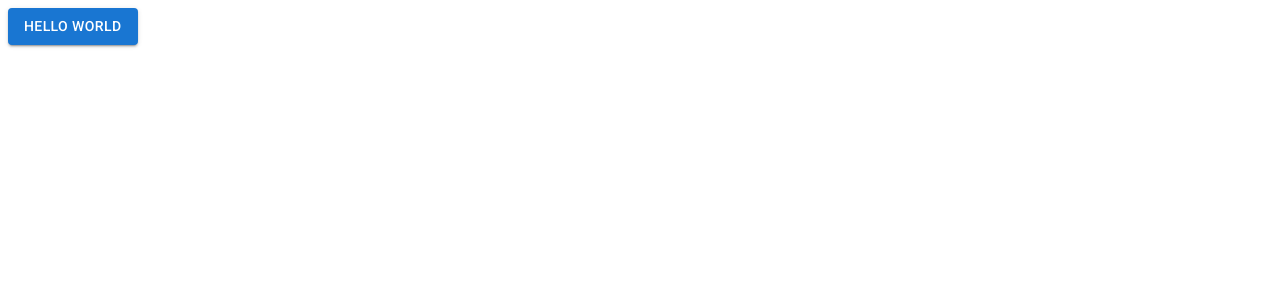
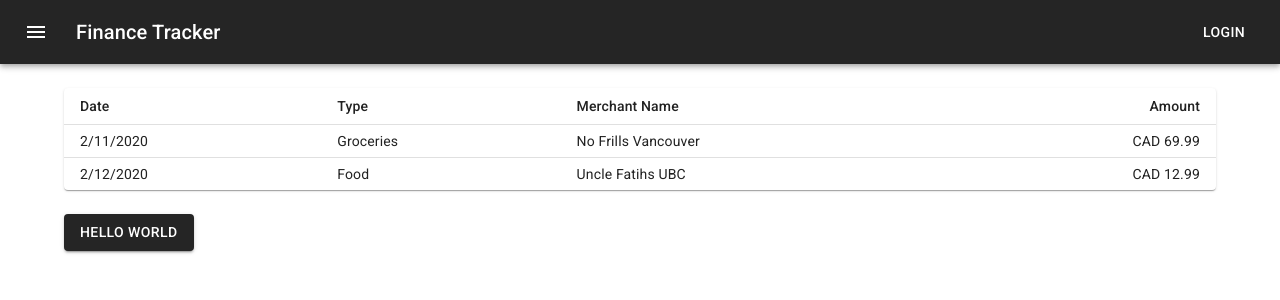
Before and after one commit to phillytan/FinanceTracker, a React (Create React App) app: page / in a window 1280 px wide. Shown: the top 300 px of the page. Built offline with nearby package versions, Linux system fonts and the light colour scheme.

Commit message:
Add Components

```diff
--- a/src/App.js
+++ b/src/App.js
@@ -1,7 +1,19 @@
-import { Button } from '@mui/material'
+import { Button, Container } from '@mui/material'
+import NavBar from './components/NavBar';
+import TransactionsTable from './components/TransactionsTable';
 
 function App() {
-  return <Button variant="contained">Hello World</Button>;
+  return (
+		<>
+			<NavBar />
+			<Container>
+        <br />
+        <TransactionsTable />
+        <br />
+				<Button variant="contained">Hello World</Button>
+			</Container>
+		</>
+	);
 }
 
 export default App;
--- /dev/null
+++ b/src/components/NavBar.js
@@ -0,0 +1,33 @@
+import AppBar from "@mui/material/AppBar";
+import Box from "@mui/material/Box";
+import Toolbar from "@mui/material/Toolbar";
+import Typography from "@mui/material/Typography";
+import Button from "@mui/material/Button";
+import IconButton from "@mui/material/IconButton";
+import MenuIcon from "@mui/icons-material/Menu";
+
+const NavBar = () => {
+	return (
+		<Box sx={{ flexGrow: 1 }}>
+			<AppBar position="static">
+				<Toolbar>
+					<IconButton
+						size="large"
+						edge="start"
+						color="inherit"
+						aria-label="menu"
+						sx={{ mr: 2 }}
+					>
+						<MenuIcon />
+					</IconButton>
+					<Typography variant="h6" component="div" sx={{ flexGrow: 1 }}>
+						Finance Tracker
+					</Typography>
+					<Button color="inherit">Login</Button>
+				</Toolbar>
+			</AppBar>
+		</Box>
+	);
+};
+
+export default NavBar;
--- /dev/null
+++ b/src/components/TransactionsTable.js
@@ -0,0 +1,55 @@
+import * as React from 'react';
+import Table from '@mui/material/Table';
+import TableBody from '@mui/material/TableBody';
+import TableCell from '@mui/material/TableCell';
+import TableContainer from '@mui/material/TableContainer';
+import TableHead from '@mui/material/TableHead';
+import TableRow from '@mui/material/TableRow';
+import Paper from '@mui/material/Paper';
+
+function createData(
+  date, type, name, currency, amount
+) {
+  return { date, type, name, currency, amount };
+}
+
+const rows = [
+	createData("2/11/2020", "Groceries", "No Frills Vancouver", "CAD", "69.99"),
+	createData("2/12/2020", "Food", "Uncle Fatihs UBC", "CAD", "12.99"),
+];
+
+const TransactionsTable = () => {
+  return (
+		<TableContainer component={Paper}>
+			<Table sx={{ minWidth: 650 }} size="small" aria-label="a dense table">
+				<TableHead>
+					<TableRow>
+						<TableCell>Date</TableCell>
+						<TableCell>Type</TableCell>
+						<TableCell>Merchant Name</TableCell>
+						<TableCell align="right">Amount</TableCell>
+					</TableRow>
+				</TableHead>
+				<TableBody>
+					{rows.map((row) => (
+						<TableRow
+							key={row.name}
+							sx={{ "&:last-child td, &:last-child th": { border: 0 } }}
+						>
+							<TableCell component="th" scope="row">
+								{row.date}
+							</TableCell>
+							<TableCell>{row.type}</TableCell>
+							<TableCell>{row.name}</TableCell>
+							<TableCell align="right">
+								{`${row.currency} ${row.amount}`}
+							</TableCell>
+						</TableRow>
+					))}
+				</TableBody>
+			</Table>
+		</TableContainer>
+	);
+}
+
+export default TransactionsTable;
--- a/src/index.js
+++ b/src/index.js
@@ -1,6 +1,9 @@
 import React from 'react';
 import ReactDOM from 'react-dom/client';
 import App from './App';
+import { CssBaseline } from '@mui/material';
+import { ThemeProvider } from "@mui/material/styles";
+import theme from "./styles/theme";
 import "@fontsource/roboto/300.css";
 import "@fontsource/roboto/400.css";
 import "@fontsource/roboto/500.css";
@@ -9,6 +12,9 @@ import "@fontsource/roboto/700.css";
 const root = ReactDOM.createRoot(document.getElementById('root'));
 root.render(
   <React.StrictMode>
-    <App />
+    <ThemeProvider theme={theme}>
+      <CssBaseline />
+      <App />
+    </ThemeProvider>
   </React.StrictMode>
 );
--- /dev/null
+++ b/src/styles/theme.js
@@ -0,0 +1,19 @@
+import { red } from "@mui/material/colors";
+import { createTheme } from "@mui/material/styles";
+
+// A custom theme for this app
+const theme = createTheme({
+	palette: {
+		primary: {
+			main: "#252525",
+		},
+		secondary: {
+			main: "#5B5B5B",
+		},
+		error: {
+			main: red.A400,
+		},
+	},
+});
+
+export default theme;
```
